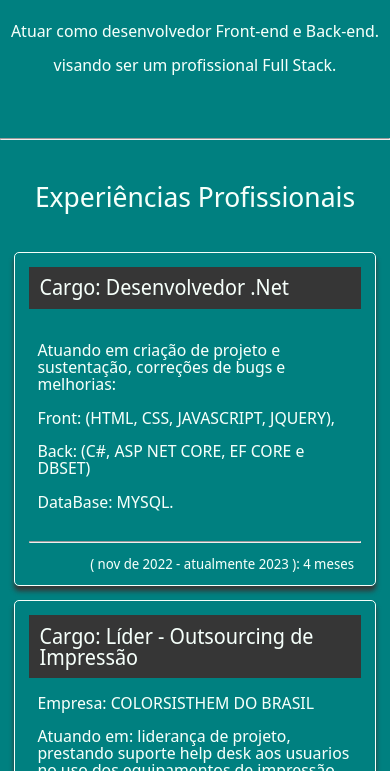
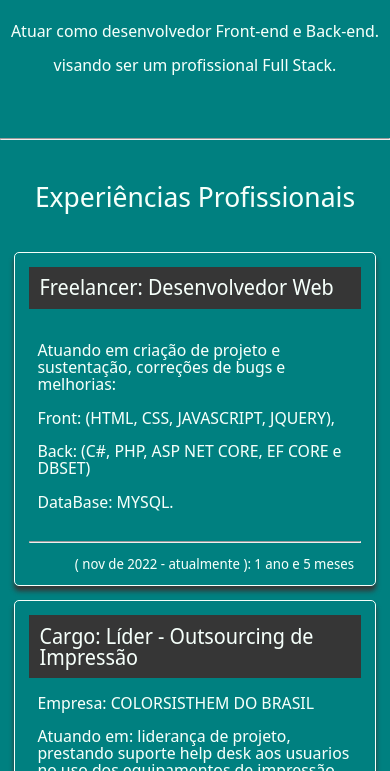
Before and after one commit to Philipebcf/curriculo-philipe-cabral, a plain HTML site: page index.html in a window 390 px wide. Shown: the part 329-1100 px from the top of the page. Drawn offline with Linux system fonts and the light colour scheme.

```diff
--- a/index.html
+++ b/index.html
@@ -414,16 +414,16 @@
 
                             <li class="lista-item">
 
-                                <h2 class="item-titulo">Cargo: Desenvolvedor .Net</h2>
+                                <h2 class="item-titulo">Freelancer: Desenvolvedor Web</h2>
 
                                 <p class="lista-item-texto">
                                     <br/>
                                     Atuando em criação de projeto e sustentação, correções de bugs e melhorias:<br/><br/>
                                     Front: (HTML, CSS, JAVASCRIPT, JQUERY), <br/><br/>
-                                    Back: (C#, ASP NET CORE, EF CORE e DBSET)<br/><br/>
+                                    Back: (C#, PHP, ASP NET CORE, EF CORE e DBSET)<br/><br/>
                                     DataBase: MYSQL.
                                     <hr/>
-                                    <data class="data-cursado">( nov de 2022 - atualmente 2023 ): 4 meses</data>
+                                    <data class="data-cursado">( nov de 2022 - atualmente ): 1 ano e 5 meses</data>
                                 </p>
                             </li>
                             <li class="lista-item">
```
